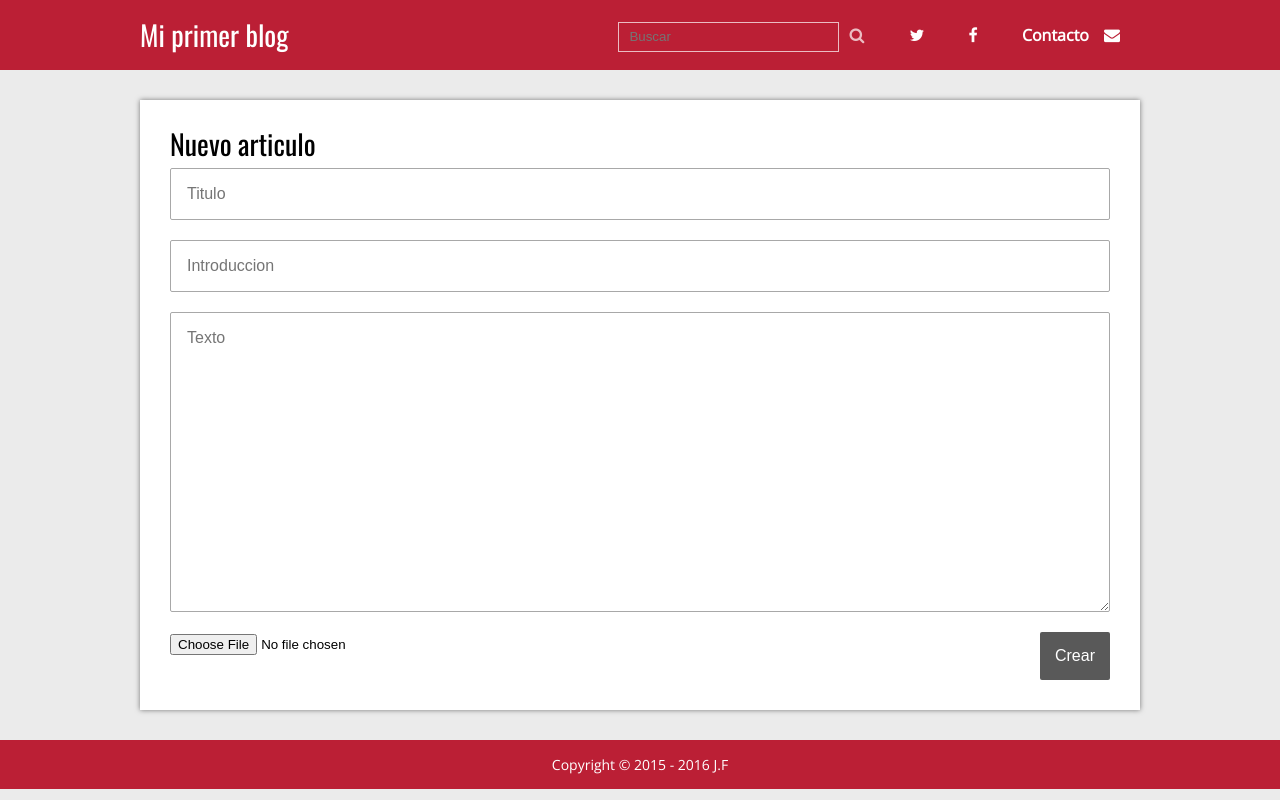
After one commit to Farber98/Blog, a PHP site: page /cursoPHP/views/nuevo.view.php in a window 1280 px wide. The commit adds this page. Run offline with PHP 8.4, Linux system fonts and the light colour scheme; some libraries are stand-ins or nearby versions.

Commit message:
Se realizo el form para crear y subir nuevos articulos como usuario. Falta ver porque se rompio el single view de los post y falta crear el editor de articulos.

```diff
--- a/views/index.view.php
+++ b/views/index.view.php
@@ -12,7 +12,7 @@
                     </a>
                 </div>
                 <p class="intro"><?php echo $post['intro'];?></p>
-                <a href="single.php?=id<?php echo $post['id']; ?>" class="continuar">Leer mas</a>
+                <a href="single.php?=id<?php echo $post['id'];?>" class="continuar">Leer mas</a>
             </article>
          </div>
     <?php endforeach; ?>
--- /dev/null
+++ b/views/nuevo.view.php
@@ -0,0 +1,16 @@
+<?php require 'header.php'; ?>
+<div class="contenedor">
+        <div class="post">
+            <article>
+                <h2 class="titulo">Nuevo articulo</h2> <!-- Llenamos dinamicamente y ponemos los enlaces. -->
+                <form class="formulario" method="post" enctype="multipart/form-data" action="<?php echo htmlspecialchars($_SERVER['PHP_SELF']);?>"> <!-- Creamos el form. -->
+                    <input type="text" name="titulo" placeholder="Titulo">
+                    <input type="text" name="intro" placeholder="Introduccion">
+                    <textarea name="texto" placeholder="Texto"></textarea>
+                    <input type="file" name="thumb">
+                    <input type="submit" value="Crear">
+                </form>
+            </article>
+         </div>
+</div>
+<?php require 'footer.php'; ?>
--- a/views/single.view.php
+++ b/views/single.view.php
@@ -8,7 +8,7 @@
             <h2 class="titulo"><?php echo $post['titulo']; ?></h2>
             <p class="fecha"><?php echo fecha($post['fecha']); ?></p>
             <div class="thumb">
-                    <img src="<?php echo RUTA; ?>/imagenes/<?php echo $post['thumb']; ?>" alt="<?php echo $post['titulo']; ?>"> <!-- No esta cargando la imagen. ver porque. -->
+                    <img src="<?php echo RUTA; ?>/imagenes/<?php echo $post['thumb']; ?>" alt="<?php echo $post['titulo']; ?>">
             </div>
             <p class="intro"><?php echo nl2br($post['texto']); ?></p> <!-- Reutilizamos los estilos de la intro pero es el texto. nl2br para respetar los espacios desde la BD. Cuando encuentra un espacio le agrega un BR al final. -->
         </article>
```
Also changed, not shown: admin/nuevo.php (added, +36 -0 lines).
